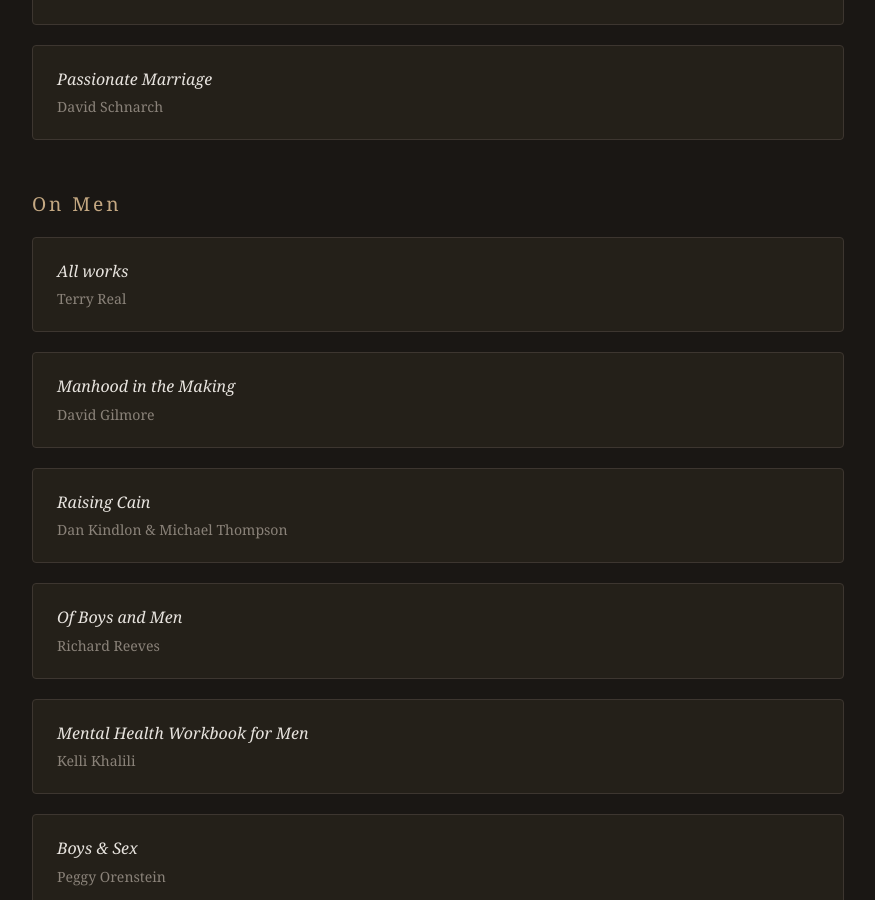
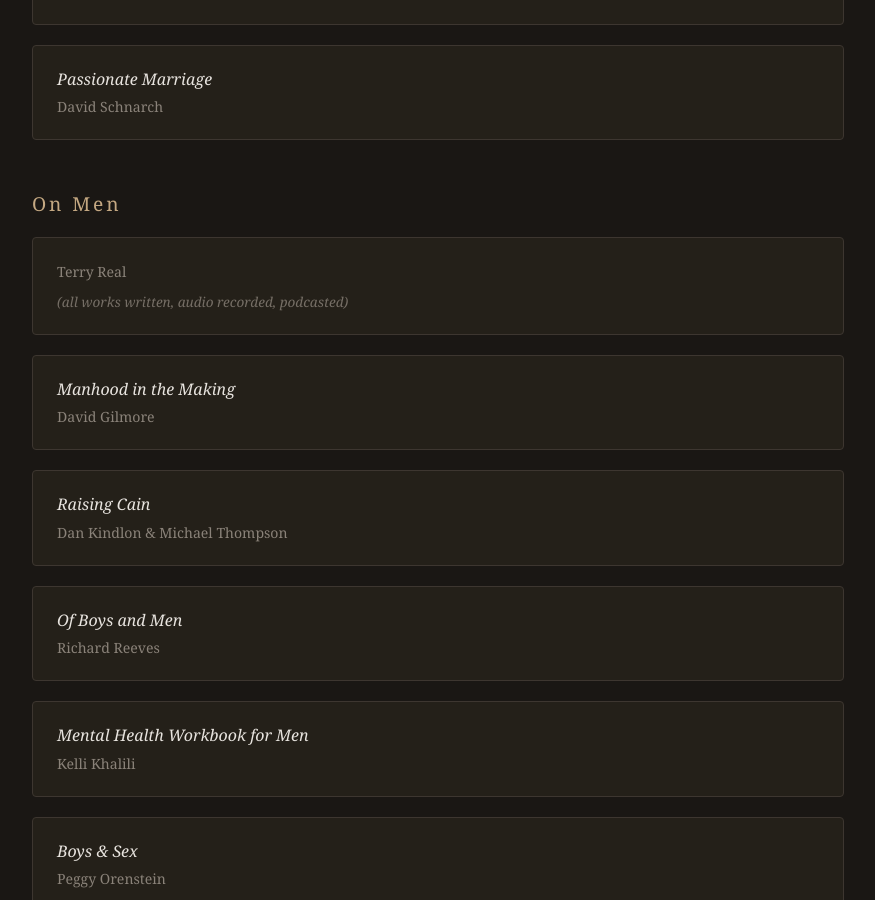
Before and after one commit to geosh5676/geosh5676.github.io, a Jekyll site: the page readings.html, which Jekyll copies as it is, in a window 1280 px wide and 900 px high, scrolled down 1451 px. Shown: the whole window, without its empty margins (214-1089 px from the left). Built offline with Jekyll 4.4.1, drawn with Linux system fonts in a browser that asks for light colours.

Commit message:
Update Terry Real entry to parenthetical note instead of book title
Co-Authored-By: Claude Opus 4.6 <noreply@anthropic.com>

```diff
--- a/readings.html
+++ b/readings.html
@@ -291,8 +291,8 @@
             <h3>On Men</h3>
 
             <div class="reading-card">
-                <div class="book-title">All works</div>
                 <div class="book-author">Terry Real</div>
+                <div class="book-note">(all works written, audio recorded, podcasted)</div>
             </div>
             <div class="reading-card">
                 <div class="book-title">Manhood in the Making</div>
```
